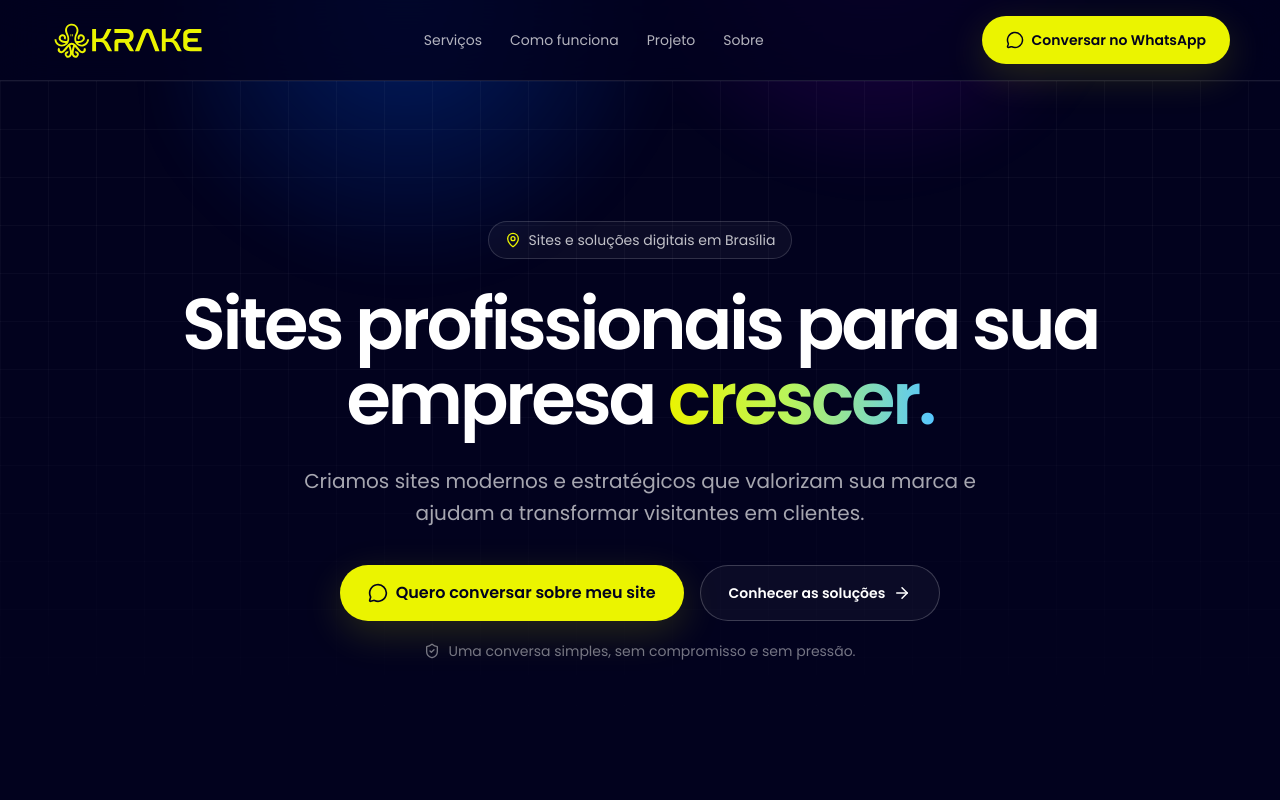
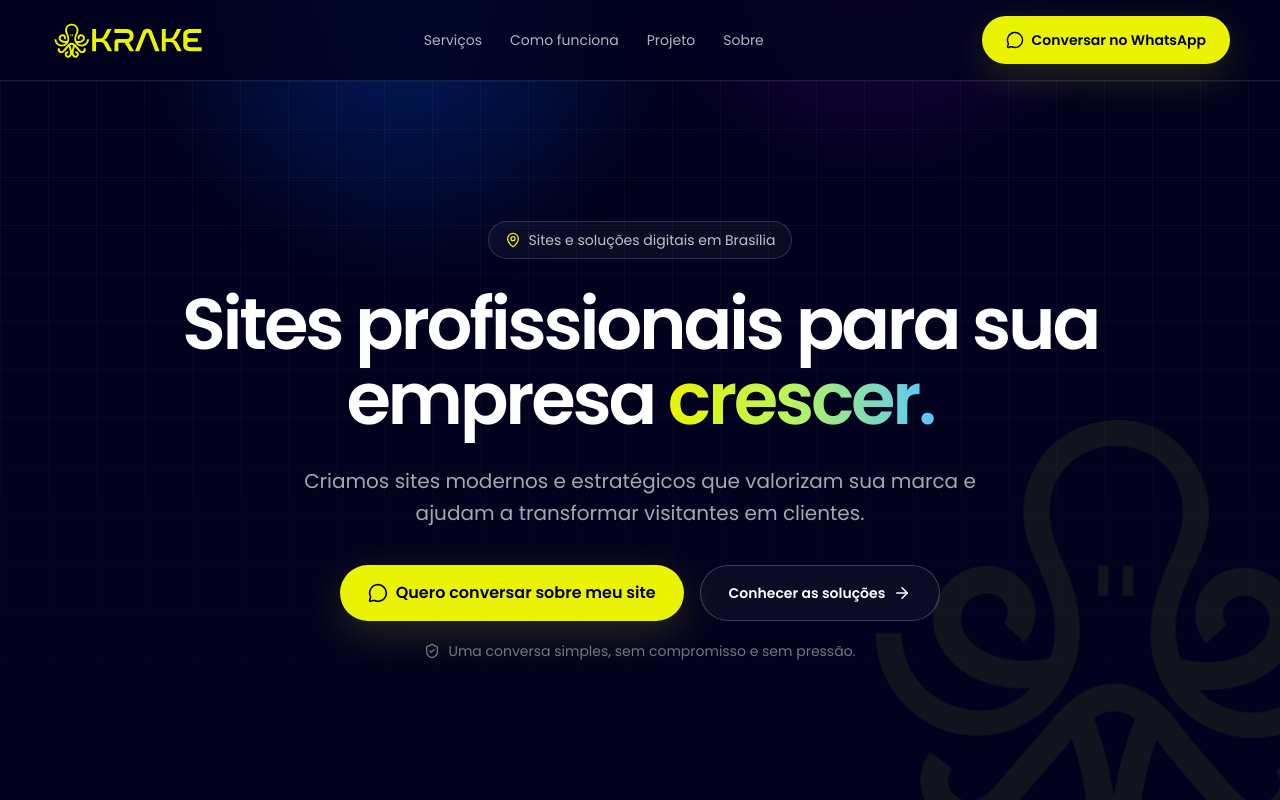
Before and after one commit to gabrielwanzeller/krakesystem, a Next.js app in the folder projetos/krake-digital/site/: page / in a window 1280 px wide. Shown: the top 800 px of the page. Built offline with nearby package versions, Linux system fonts and the light colour scheme.

Commit message:
Move símbolo animado para o destaque inicial

```diff
--- a/projetos/krake-digital/site/src/app/globals.css
+++ b/projetos/krake-digital/site/src/app/globals.css
@@ -101,17 +101,17 @@ a {
     linear-gradient(180deg, rgba(2, 2, 30, 0) 0%, rgba(8, 11, 48, 0.7) 50%, rgba(2, 2, 30, 0) 100%);
 }
 
-.cta-krake-symbol {
+.hero-krake-symbol {
   position: absolute;
-  right: -72px;
-  bottom: -118px;
-  width: 430px;
+  right: -105px;
+  bottom: -135px;
+  width: 540px;
   aspect-ratio: 1;
   pointer-events: none;
-  background: #02021e;
-  opacity: 0.08;
+  background: #ebf400;
+  opacity: 0.065;
   mask: url("/brand/krake-symbol-yellow.svg") center / contain no-repeat;
-  animation: krake-float 8s ease-in-out infinite;
+  animation: krake-float 10s ease-in-out infinite;
 }
 
 @keyframes krake-float {
@@ -159,12 +159,11 @@ a {
     padding-block: 76px;
   }
 
-  .cta-krake-symbol {
-    right: 50%;
-    bottom: -108px;
-    width: 340px;
-    transform: translateX(50%);
-    animation: none;
+  .hero-krake-symbol {
+    right: -120px;
+    bottom: -80px;
+    width: 360px;
+    opacity: 0.045;
   }
 }
 
--- a/projetos/krake-digital/site/src/app/page.tsx
+++ b/projetos/krake-digital/site/src/app/page.tsx
@@ -165,6 +165,7 @@ export default function Home() {
 
       <section id="inicio" className="relative min-h-[calc(100svh-80px)] border-b border-white/10">
         <div className="grid-lines absolute inset-0" aria-hidden="true" />
+        <span className="hero-krake-symbol" aria-hidden="true" />
         <div className="container-site relative flex min-h-[calc(100svh-80px)] items-center justify-center py-20 text-center">
           <div className="flex w-full max-w-5xl flex-col items-center">
             <div className="mb-7 inline-flex items-center gap-2 rounded-full border border-white/15 bg-white/[0.04] px-4 py-2 text-sm text-white/75">
@@ -517,7 +518,6 @@ export default function Home() {
       <section className="section-pad section-gradient-brand">
         <div className="container-site">
           <div className="relative overflow-hidden rounded-[36px] bg-[#EBF400] px-7 py-16 text-center text-[#02021E] sm:px-12 sm:py-20">
-            <span className="cta-krake-symbol" aria-hidden="true" />
             <div className="relative z-10">
               <h2 className="mx-auto mt-6 max-w-4xl text-4xl font-semibold tracking-[-0.04em] sm:text-6xl">Vamos transformar a presença digital da sua empresa?</h2>
               <p className="mx-auto mt-6 max-w-2xl text-lg leading-8 text-[#02021E]/65">Conte um pouco sobre seu negócio. Vamos conversar com clareza e entender qual solução faz sentido para você.</p>
```
